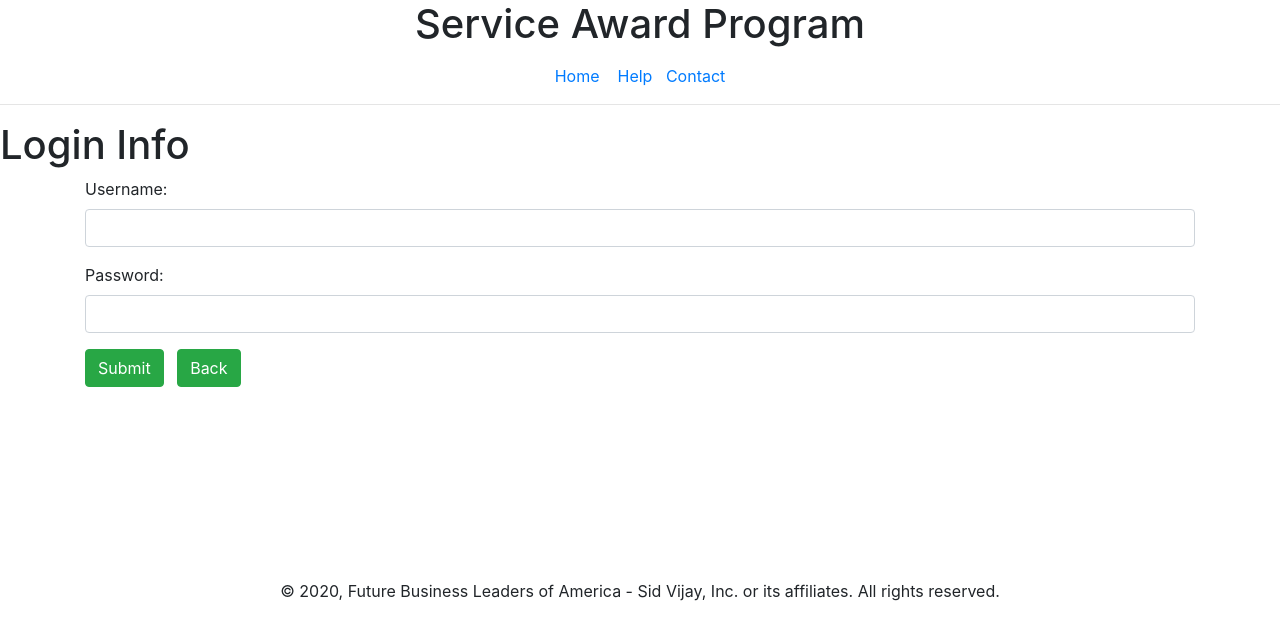
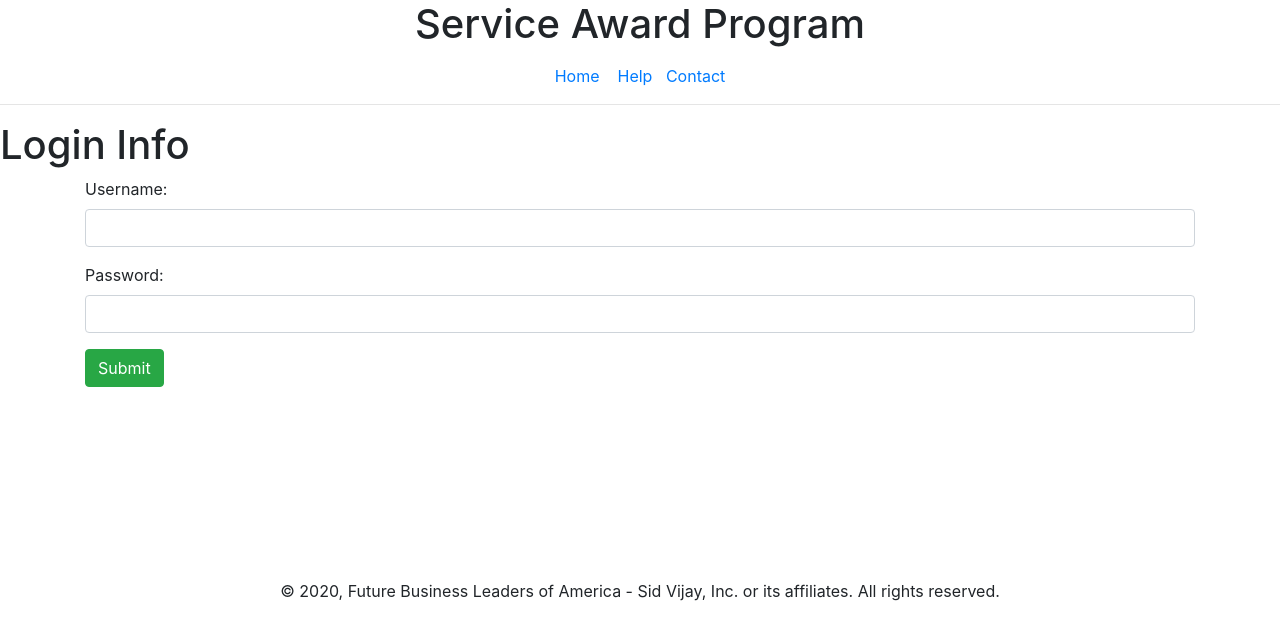
Before and after one commit to sidvijay2004/Service-Award-Program, a React (Create React App) app in the folder frontend/: page /AdvisorLogin in a window 1280 px wide. Shown: the top 640 px of the page. Built offline with nearby package versions, Linux system fonts and the light colour scheme.

Commit message:
Fixing Bugs

```diff
--- a/frontend/package.json
+++ b/frontend/package.json
@@ -4,6 +4,7 @@
   "private": true,
   "dependencies": {
     "axios": "^0.19.0",
+    "chartjs-plugin-datalabels": "^0.7.0",
     "formik": "^2.1.2",
     "react": "^16.12.0",
     "react-burger-menu": "^2.6.13",
--- a/frontend/src/component/AdvisorLogin.jsx
+++ b/frontend/src/component/AdvisorLogin.jsx
@@ -118,14 +118,11 @@ class AdvisorLogin extends Component {
                               </fieldset>
 
                               <button className="btn btn-success" type="Submit">Submit</button>
-                              &nbsp;&nbsp;&nbsp;
-                              <button className="btn btn-success" onClick={this.gotoStart}>Back</button>
                           </Form>
                       )
                   }
               </Formik>
               <br/><br/><br/><br/><br/><br/><br/><br/>
-
 
 
           </div>
--- a/frontend/src/component/ListStudentLogs.jsx
+++ b/frontend/src/component/ListStudentLogs.jsx
@@ -94,7 +94,6 @@ class ListStudentLogs extends Component {
 
     updateStudentProfile() {
         UserProfile.setStudentId(this.state.studentId)
-        UserProfile.setStudentLogin()
         this.props.history.push(`/students`)
     }
 
--- a/frontend/src/component/ListStudents.jsx
+++ b/frontend/src/component/ListStudents.jsx
@@ -194,7 +194,7 @@
                 &nbsp;&nbsp;&nbsp;
                 <button className="btn btn-success" onClick={this.studAwardClicked}>Student Award Report</button>
                 &nbsp;&nbsp;&nbsp;
-                <button className="btn btn-success" onClick={this.updateAdvisorProfile}>Modify Profile</button>
+                <button className="btn btn-success" onClick={this.updateAdvisorProfile}>Modify Advisor Profile</button>
                 </p>
 
 
--- a/frontend/src/component/StudentComponent.jsx
+++ b/frontend/src/component/StudentComponent.jsx
@@ -176,6 +176,7 @@ class StudentComponent extends Component {
 
           <p align="center">  <h3>Student</h3> </p>
 
+          {isAdvisor ?(
           <p align="right">
           <h6>
 
@@ -194,10 +195,7 @@ class StudentComponent extends Component {
             &nbsp;
             </div>
           )
-
         }
-
-
 
           <div className="container">
             <Formik
--- a/frontend/src/component/StudentLogin.jsx
+++ b/frontend/src/component/StudentLogin.jsx
@@ -117,8 +117,7 @@ class StudentLogin extends Component {
                               </fieldset>
 
                               <button className="btn btn-success" type="Submit">Submit</button>
-                              &nbsp;&nbsp;&nbsp;
-                              <button className="btn btn-success" onClick={this.gotoStart}>Back</button>
+
                           </Form>
                       )
                   }
```
Also changed, not shown: frontend/src/component/DonutChart.jsx (+15 -0 lines), 1 other file (tests, documents, lock files or other folders).
